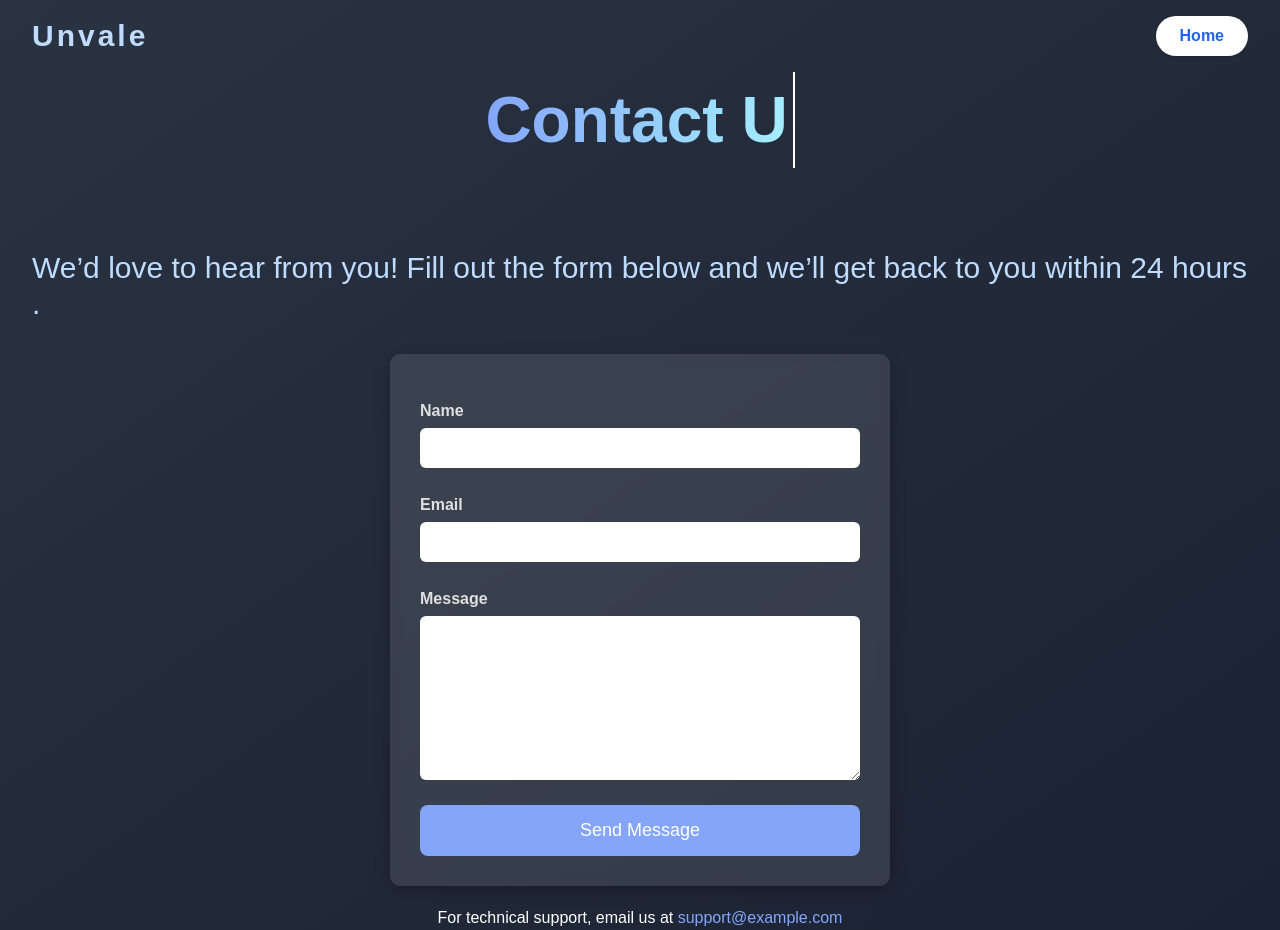
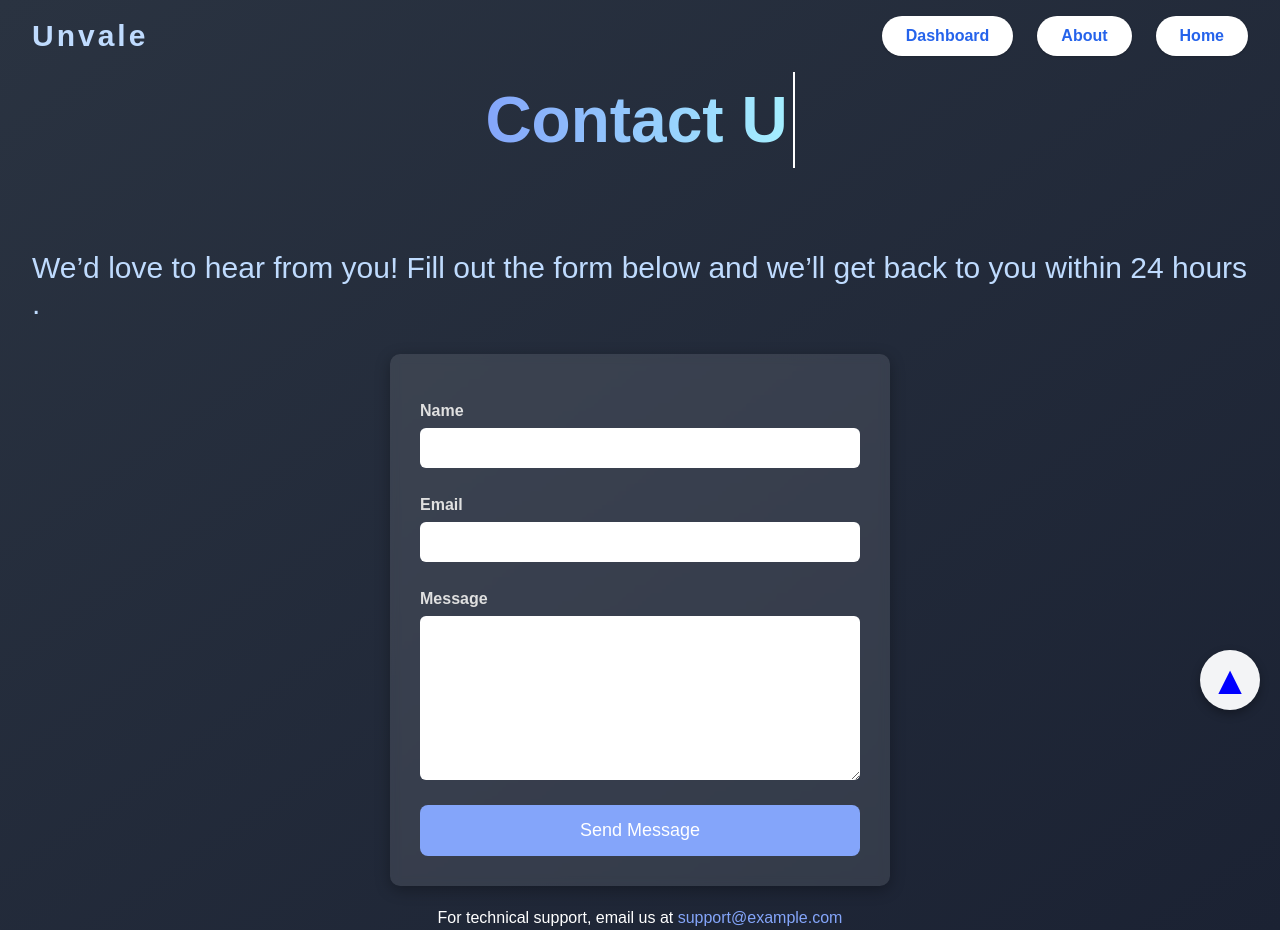
Before and after one commit to Skrache/crisisboard, a website: page public/contactPage/contact.html in a window 1280 px wide. Drawn offline with nearby package versions, Linux system fonts and the light colour scheme.

Commit message:
Made changes

```diff
--- a/public/contactPage/conatct.css
+++ b/public/contactPage/conatct.css
@@ -21,8 +21,8 @@ body.animate-Fill {
     min-height: 100vh;
     display: flex;
     flex-direction: column;
-    justify-content: center; /* vertical centering */
-    align-items: center;     /* horizontal centering */
+    justify-content: center;
+    align-items: center;
     font-family: Arial, sans-serif;
     color: #fff;
 }
@@ -98,6 +98,32 @@ form button:hover {
     background: #5d7ed0;
 }
 
+.scroll-arrow {
+            position: fixed;
+            right: 20px;
+            font-size: 40px;
+            color: blue;
+            background: #f3f4f6;
+            border-radius: 50%;
+            width: 60px;
+            height: 60px;
+            line-height: 60px;
+            text-align: center;
+            cursor: pointer;
+            box-shadow: 0 4px 10px rgba(0,0,0,0.3);
+            transition: background 0.3s;
+            z-index: 999;
+        }
+
+        .scroll-arrow:hover {
+        background: #555;
+        color: white;
+        }
+
+        .scroll-up {
+        bottom: 90px; /* above the down arrow */
+        }
+
 /* Support email link */
 .support-email {
     text-align: center;
--- a/public/contactPage/contact.html
+++ b/public/contactPage/contact.html
@@ -11,9 +11,13 @@ href="https://cdn.jsdelivr.net/npm/swiper@11/swiper-bundle.min.css"/>
 <title>Contact Page</title>
 </head>
 <body class="animate-Fill">
-    <div class="flex items-center justify-between   w-full px-8 py-4">
+    <div class="flex items-center justify-between w-full px-8 py-4">
         <h1 class="text-animate tracking-widest text-3xl text-blue-200 font-bold">Unvale</h1>
-        <a href="/index.html" class="bg-white text-blue-600 font-bold py-2 rounded-full shadow hover:bg-blue-50 transition-all  px-6 duration-300">Home</a>
+        <div class="flex gap-6">
+            <a href="/index.html" class="bg-white text-blue-600 font-bold py-2 rounded-full shadow hover:bg-blue-50 transition-all px-6 duration-300">Dashboard</a>
+            <a href="/aboutPage/about.html" class="bg-white text-blue-600 font-bold py-2 rounded-full shadow hover:bg-blue-50 transition-all  px-6 duration-300">About</a>
+            <a href="/index.html" class="bg-white text-blue-600 font-bold py-2 rounded-full shadow hover:bg-blue-50 transition-all  px-6 duration-300">Home</a>
+        </div>
     </div>
 
     <h1 class="gradient-text" id="typing"></h1>
@@ -36,6 +40,8 @@ href="https://cdn.jsdelivr.net/npm/swiper@11/swiper-bundle.min.css"/>
         <a href="mailto:support@example.com">support@example.com</a>
     </div>
 </div>
+
+<button class="scroll-arrow scroll-up"><a href="#">&#9650;</a></button>
 
 <script>
 const textStart = "Contact ";
```
Also changed, not shown: public/aboutPage/about.html (+5 -1 lines).
